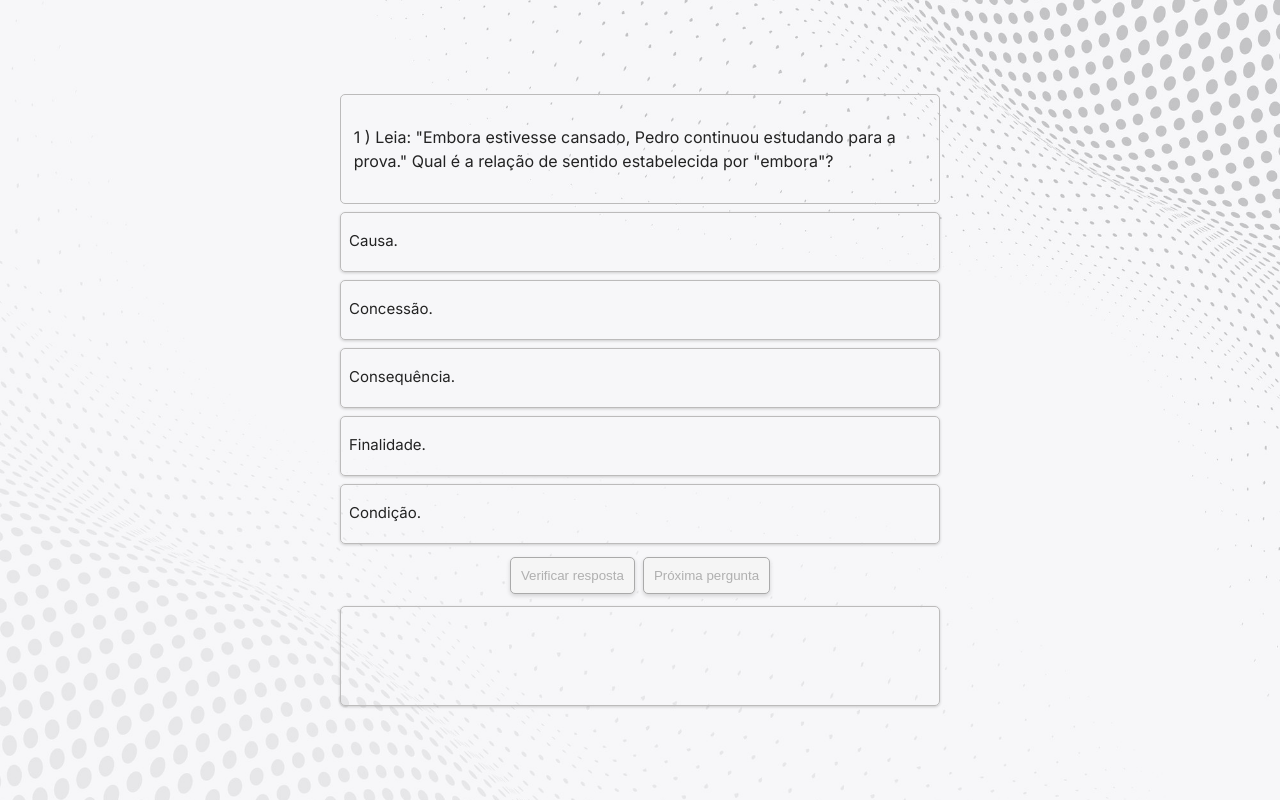
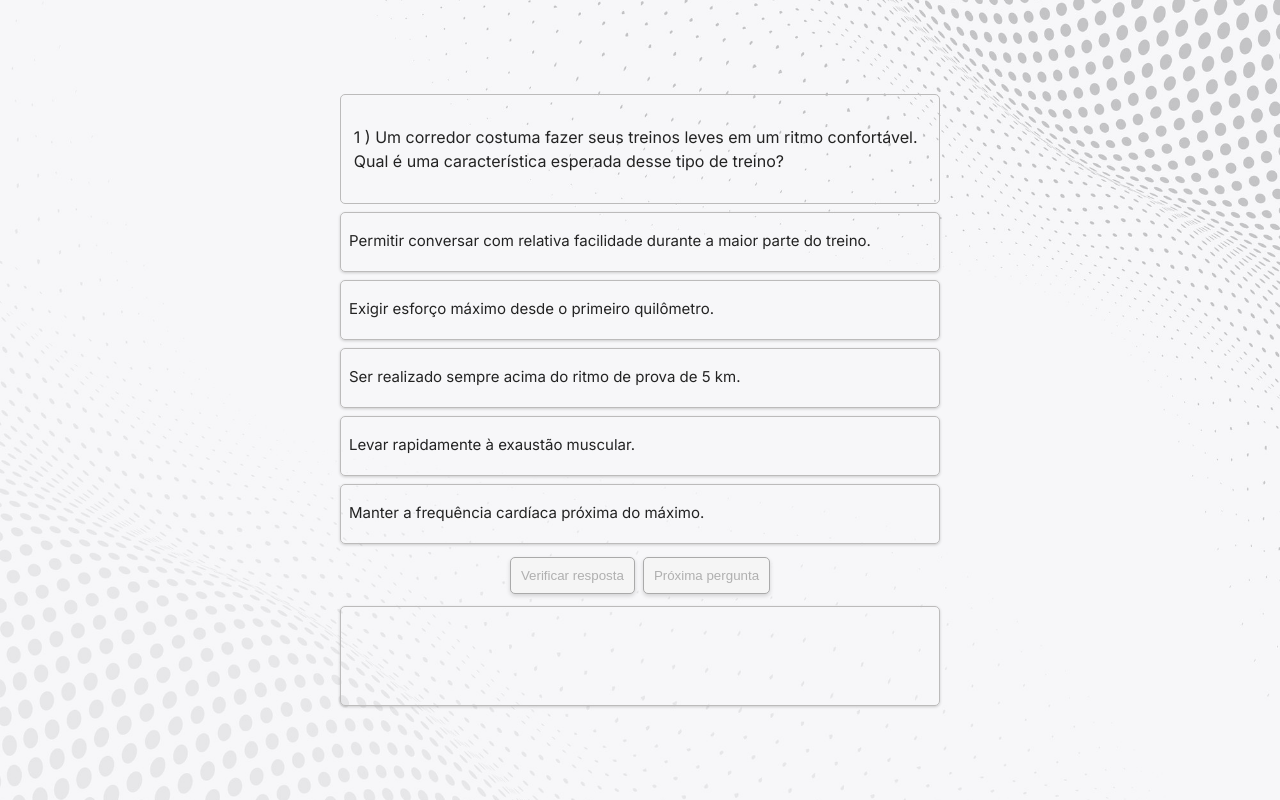
Before and after one commit to JoaoPMV/corredores, a plain HTML site: page portugues.html in a window 1280 px wide. Drawn offline with Linux system fonts and the light colour scheme.

Commit message:
updating

```diff
--- a/portugues-perguntas.js
+++ b/portugues-perguntas.js
@@ -1,172 +1,217 @@
 const perguntasPT = [
   {
     pergunta:
-      '1 ) Leia: "Embora estivesse cansado, Pedro continuou estudando para a prova." Qual é a relação de sentido estabelecida por "embora"?',
+      "1 ) Um corredor costuma fazer seus treinos leves em um ritmo confortável. Qual é uma característica esperada desse tipo de treino?",
+
     alternativas: [
-      "Causa.",
-      "Concessão.",
-      "Consequência.",
-      "Finalidade.",
-      "Condição.",
+      "Permitir conversar com relativa facilidade durante a maior parte do treino.",
+      "Exigir esforço máximo desde o primeiro quilômetro.",
+      "Ser realizado sempre acima do ritmo de prova de 5 km.",
+      "Levar rapidamente à exaustão muscular.",
+      "Manter a frequência cardíaca próxima do máximo.",
     ],
-    resposta: "Concessão.",
+
+    resposta:
+      "Permitir conversar com relativa facilidade durante a maior parte do treino.",
+
     explicacao:
-      'A palavra "embora" introduz uma ideia de concessão, indicando um fato que poderia dificultar a ação principal, mas não a impede.',
+      "Treinos leves são realizados em intensidade controlada, permitindo conversar com relativa facilidade e acumular volume sem gerar uma fadiga excessiva.",
+
     motivacao:
-      "Reconhecer as relações de sentido entre as orações ajuda muito na interpretação de textos. Continue praticando.",
+      "Nem todo treino precisa ser difícil. Saber controlar a intensidade é uma habilidade importante para qualquer corredor.",
   },
 
   {
     pergunta:
-      "Qual alternativa apresenta uma figura de linguagem conhecida como metáfora?",
+      "2 ) Um corredor percorre 10 km em 60 minutos. Qual foi seu pace médio?",
+
     alternativas: [
-      '"O aluno estudou durante três horas."',
-      '"O professor chegou cedo à escola."',
-      '"O livro possui duzentas páginas."',
-      '"Aquela menina é uma estrela."',
-      '"A prova começou às oito horas."',
+      "5:00 min/km.",
+      "5:30 min/km.",
+      "6:00 min/km.",
+      "6:30 min/km.",
+      "7:00 min/km.",
     ],
-    resposta: '"Aquela menina é uma estrela."',
+
+    resposta: "6:00 min/km.",
+
     explicacao:
-      'A palavra "estrela" é usada em sentido figurado para indicar que a menina se destaca ou possui talento. Isso caracteriza uma metáfora.',
+      "O pace é calculado dividindo o tempo total pela distância. Nesse caso, 60 minutos divididos por 10 km resultam em 6 minutos por quilômetro.",
+
     motivacao:
-      "As figuras de linguagem aparecem constantemente em textos, músicas e conversas. Aprender a identificá-las melhora sua interpretação.",
+      "Saber calcular o pace ajuda a acompanhar sua evolução e planejar melhor seus treinos e provas.",
   },
 
   {
     pergunta:
-      "Qual alternativa apresenta uma oração com sujeito indeterminado?",
+      "3 ) Durante uma corrida de longa distância, um corredor começa muito rápido e precisa diminuir bastante o ritmo na segunda metade. Essa estratégia é conhecida como:",
+
     alternativas: [
-      "Os alunos fizeram a atividade.",
-      "Maria comprou um livro.",
-      "O professor explicou o conteúdo.",
-      "João terminou o trabalho.",
-      "Precisa-se de funcionários experientes.",
+      "Negative split.",
+      "Pacing progressivo.",
+      "Positive split.",
+      "Tapering.",
+      "Treino intervalado.",
     ],
-    resposta: "Precisa-se de funcionários experientes.",
+
+    resposta: "Positive split.",
+
     explicacao:
-      'Na frase "Precisa-se de funcionários experientes", não é possível determinar quem pratica a ação. O "se" funciona como índice de indeterminação do sujeito.',
+      "Positive split ocorre quando o corredor realiza a primeira parte da prova mais rápido do que a segunda, geralmente diminuindo o ritmo ao longo da prova.",
+
     motivacao:
-      "Identificar o sujeito ajuda a compreender a estrutura das frases. Continue praticando análise sintática.",
+      "Distribuir bem o esforço é essencial em provas longas. O ritmo inicial pode determinar como você chegará aos quilômetros finais.",
   },
 
   {
     pergunta:
-      'Na frase "Ele estudou bastante, portanto conseguiu uma boa nota", a palavra "portanto" estabelece uma relação de:',
+      "4 ) Qual é uma das principais finalidades de um treino longo na preparação para provas de resistência?",
+
     alternativas: [
-      "Oposição.",
-      "Explicação.",
-      "Comparação.",
-      "Condição.",
-      "Conclusão.",
+      "Treinar apenas a velocidade máxima.",
+      "Desenvolver resistência para sustentar esforços prolongados.",
+      "Substituir todos os outros tipos de treino.",
+      "Fazer o corredor atingir a frequência cardíaca máxima.",
+      "Treinar exclusivamente a técnica de corrida.",
     ],
-    resposta: "Conclusão.",
+
+    resposta: "Desenvolver resistência para sustentar esforços prolongados.",
+
     explicacao:
-      'A palavra "portanto" introduz uma conclusão relacionada à informação apresentada anteriormente: ele estudou bastante e, como resultado, conseguiu uma boa nota.',
+      "O treino longo aumenta a capacidade de permanecer correndo por períodos prolongados e é especialmente importante na preparação para provas como meia maratona e maratona.",
+
     motivacao:
-      "Conjunções são fundamentais para entender como as ideias de um texto se relacionam. Continue observando essas palavras durante suas leituras.",
+      "A resistência é construída com consistência. Cada treino longo bem executado contribui para aumentar sua capacidade de correr distâncias maiores.",
   },
 
   {
     pergunta:
-      "Qual alternativa apresenta uma característica típica do gênero textual artigo de opinião?",
+      "5 ) Um corredor quer melhorar seu desempenho nos 5 km. Qual treino tende a ser mais específico para desenvolver sua capacidade de correr em alta intensidade?",
+
     alternativas: [
-      "Defender um ponto de vista utilizando argumentos.",
-      "Apresentar apenas informações sem qualquer posicionamento.",
-      "Contar exclusivamente acontecimentos fictícios.",
-      "Apresentar somente instruções para realizar uma tarefa.",
-      "Registrar exclusivamente dados pessoais do autor.",
+      "Uma caminhada leve de 20 minutos.",
+      "Uma corrida contínua muito lenta.",
+      "Um treino intervalado com repetições rápidas e recuperação controlada.",
+      "Um dia inteiro de descanso.",
+      "Uma corrida muito longa em ritmo confortável.",
     ],
-    resposta: "Defender um ponto de vista utilizando argumentos.",
+
+    resposta:
+      "Um treino intervalado com repetições rápidas e recuperação controlada.",
+
     explicacao:
-      "O artigo de opinião apresenta o posicionamento do autor sobre determinado assunto e utiliza argumentos para defender essa perspectiva.",
+      "Treinos intervalados permitem realizar períodos de corrida em intensidade elevada, com recuperação entre as repetições, sendo úteis para desenvolver velocidade e capacidade de sustentar esforços intensos.",
+
     motivacao:
-      "Saber reconhecer os gêneros textuais facilita a interpretação e também melhora sua capacidade de escrever diferentes tipos de texto.",
+      "Variar os estímulos de treinamento ajuda o corredor a desenvolver diferentes capacidades físicas.",
   },
 
   {
     pergunta:
-      'Leia: "O vento sussurrava entre as árvores durante a noite." Qual figura de linguagem aparece nessa frase?',
+      "6 ) Um corredor aumenta sua distância semanal de 30 km para 50 km de uma vez. Qual é o principal problema dessa estratégia?",
+
     alternativas: [
-      "Ironia.",
-      "Hipérbole.",
-      "Antítese.",
-      "Personificação.",
-      "Eufemismo.",
+      "O aumento pode ser grande demais para uma única semana e elevar o risco de excesso de carga.",
+      "A distância de 50 km é necessariamente insuficiente para qualquer corredor.",
+      "O corredor obrigatoriamente perderá velocidade.",
+      "Treinos acima de 30 km impedem qualquer adaptação aeróbia.",
+      "O aumento de volume sempre melhora o desempenho rapidamente.",
     ],
-    resposta: "Personificação.",
+
+    resposta:
+      "O aumento pode ser grande demais para uma única semana e elevar o risco de excesso de carga.",
+
     explicacao:
-      "Essa Atribuir de características humanas a seres não humanos é chamada de personificação.",
+      "Aumentos bruscos no volume podem dificultar a adaptação do organismo e elevar a carga de treinamento de maneira inadequada. A progressão deve considerar o histórico e a capacidade do corredor.",
+
     motivacao:
-      "As figuras de linguagem tornam os textos mais expressivos. Identificá-las ajuda você a perceber sentidos que vão além do significado literal.",
+      "Na corrida, aumentar o volume gradualmente costuma ser uma estratégia mais sustentável do que tentar evoluir rapidamente.",
   },
 
   {
     pergunta:
-      "Em qual alternativa a palavra destacada exerce função de advérbio?",
+      "7 ) Um corredor percebe que consegue manter o mesmo pace com uma frequência cardíaca menor depois de alguns meses de treinamento. Isso pode indicar:",
+
     alternativas: [
-      'O aluno comprou um livro "novo".',
-      'A menina ficou "feliz".',
-      'O estudante realizou uma "boa" prova.',
-      'A escola possui uma biblioteca "grande".',
-      'O professor explicou a matéria "claramente".',
+      "Piora obrigatória do condicionamento.",
+      "Maior esforço para realizar a mesma atividade.",
+      "Uma possível melhora da eficiência e do condicionamento aeróbio.",
+      "Redução da capacidade de sustentar esforços longos.",
+      "Necessariamente uma perda de resistência.",
     ],
-    resposta: 'O professor explicou a matéria "claramente".',
+
+    resposta:
+      "Uma possível melhora da eficiência e do condicionamento aeróbio.",
+
     explicacao:
-      'A palavra "claramente" modifica o verbo "explicou", indicando de que maneira a ação foi realizada. Por isso, exerce função de advérbio.',
+      "Se as condições do treino forem semelhantes, conseguir manter o mesmo ritmo com menor frequência cardíaca pode ser um sinal de adaptação positiva ao treinamento aeróbio.",
+
     motivacao:
-      "Reconhecer as classes gramaticais é uma base importante para compreender a estrutura da língua portuguesa.",
+      "A evolução nem sempre aparece apenas em um pace mais rápido. Fazer o mesmo esforço com menor custo também pode representar progresso.",
   },
 
   {
     pergunta:
-      "Qual alternativa apresenta uma característica do movimento literário Romantismo no Brasil?",
+      "8 ) Em uma corrida de 10 km, qual estratégia tende a ser mais adequada para um corredor que busca um bom resultado?",
+
     alternativas: [
-      "Valorização da objetividade científica acima dos sentimentos.",
-      "Rejeição completa da subjetividade.",
-      "Uso exclusivo de temas relacionados à tecnologia.",
-      "Idealização do amor e valorização dos sentimentos.",
-      "Valorização apenas de personagens da vida urbana moderna.",
+      "Começar muito acima do ritmo pretendido.",
+      "Correr sem considerar distância ou esforço.",
+      "Manter um ritmo controlado e ajustar o esforço conforme a prova avança.",
+      "Acelerar ao máximo nos primeiros 2 km.",
+      "Deixar todo o esforço para os últimos 100 metros.",
     ],
-    resposta: "Idealização do amor e valorização dos sentimentos.",
+
+    resposta:
+      "Manter um ritmo controlado e ajustar o esforço conforme a prova avança.",
+
     explicacao:
-      "O Romantismo valorizou a subjetividade, os sentimentos, a idealização amorosa e, em diferentes momentos, a natureza e a identidade nacional.",
+      "Controlar o ritmo no início ajuda a evitar um gasto excessivo de energia e permite administrar melhor o esforço durante os 10 km.",
+
     motivacao:
-      "Conhecer as características dos movimentos literários ajuda a entender melhor poemas, romances e outros textos.",
+      "Uma boa estratégia de prova combina condicionamento físico e controle do ritmo. Correr bem também é saber dosar o esforço.",
   },
 
   {
     pergunta:
-      'Na frase "Que ótimo! Você chegou duas horas atrasado.", há uma relação de sentido que sugere:',
+      "9 ) Qual é uma função importante do descanso entre os treinos de corrida?",
+
     alternativas: [
-      "Ironia.",
-      "Comparação.",
-      "Explicação.",
-      "Certeza científica.",
-      "Literalidade absoluta.",
+      "Impedir qualquer adaptação ao treinamento.",
+      "Permitir recuperação e adaptação do organismo aos estímulos recebidos.",
+      "Garantir que todos os treinos seguintes sejam mais difíceis.",
+      "Substituir completamente uma alimentação adequada.",
+      "Eliminar a necessidade de treinos leves.",
     ],
-    resposta: "Ironia.",
+
+    resposta:
+      "Permitir recuperação e adaptação do organismo aos estímulos recebidos.",
+
     explicacao:
-      'A expressão "Que ótimo!" normalmente indica algo positivo, mas, nesse contexto, é usada para transmitir justamente o contrário, já que a pessoa chegou atrasada. Isso caracteriza ironia.',
+      "O descanso permite que o organismo se recupere da carga do treinamento e realize processos de adaptação importantes para a evolução do corredor.",
+
     motivacao:
-      "A linguagem nem sempre deve ser interpretada literalmente. Observar o contexto é essencial para compreender o verdadeiro sentido de uma frase.",
+      "Treinar é dar o estímulo; recuperar-se é permitir que o corpo responda a ele. O equilíbrio entre os dois é fundamental.",
   },
 
   {
     pergunta:
-      "Qual alternativa apresenta uma característica da variação linguística?",
+      "10 ) Um corredor consegue correr 15 km em ritmo confortável, mas sente dificuldade para manter um ritmo muito mais rápido por vários quilômetros. Qual capacidade provavelmente precisa de maior desenvolvimento?",
+
     alternativas: [
-      "A língua é utilizada exatamente da mesma maneira por todos os falantes.",
-      "Apenas a norma-padrão é considerada uma forma legítima de comunicação.",
-      "A maneira de falar pode variar de acordo com região, grupo social e situação.",
-      "As diferenças regionais indicam necessariamente erros gramaticais.",
-      "A linguagem utilizada na internet é sempre inadequada.",
+      "Apenas flexibilidade.",
+      "Capacidade de sustentar intensidades mais elevadas.",
+      "Apenas equilíbrio corporal.",
+      "Somente velocidade de reação.",
+      "Apenas mobilidade dos braços.",
     ],
-    resposta:
-      "A maneira de falar pode variar de acordo com região, grupo social e situação.",
+
+    resposta: "Capacidade de sustentar intensidades mais elevadas.",
+
     explicacao:
-      "A língua apresenta diferentes formas de uso. Essas variações podem estar relacionadas à região, ao grupo social, à época e à situação comunicativa.",
+      "Conseguir correr uma distância longa confortavelmente demonstra boa capacidade de resistência, mas sustentar um ritmo significativamente mais rápido exige maior capacidade de manter intensidades elevadas.",
+
     motivacao:
-      "Compreender a diversidade linguística ajuda a evitar preconceitos e permite escolher a linguagem mais adequada para cada situação.",
+      "Identificar suas limitações ajuda a escolher os estímulos certos para continuar evoluindo como corredor.",
   },
 ];
```
Also changed, not shown: index.css (+40 -18 lines), index.html (+8 -10 lines), index.js (added, +12 -0 lines), portugues.js (+1 -13 lines), images/corredoresDoMal.png (added), 1 other file.
